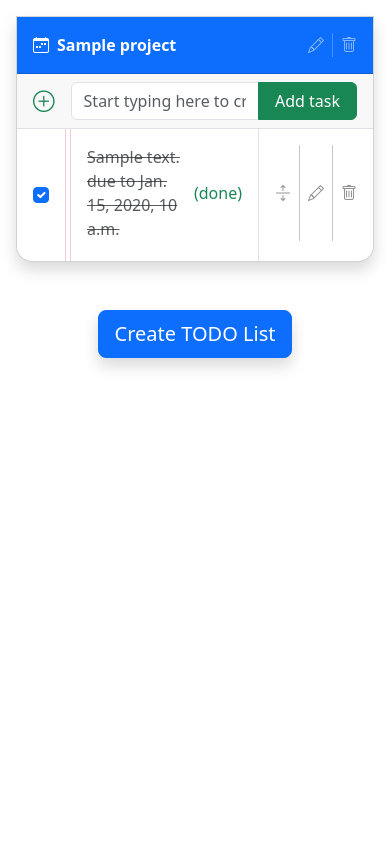
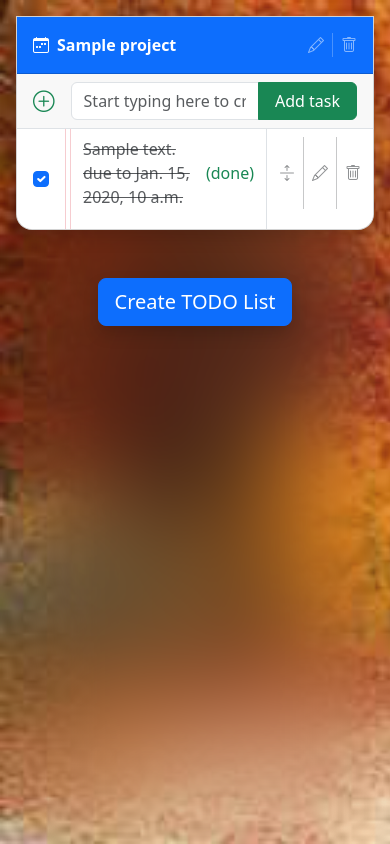
Before and after one commit to saswatacct/todo, a Django app: template todo/tasks/templates/tasks/project/list.html in a window 390 px wide. Run offline with Django 5.2, Linux system fonts and the light colour scheme; the template is opened without the code that fills it: most values are stand-ins (such as "Sample title", 1, 10 or a date in 2020); some libraries are stand-ins or nearby versions.

Commit message:
feat(styles): enhance mobile UI with compact padding and background styling

```diff
--- a/todo/static/css/styles.css
+++ b/todo/static/css/styles.css
@@ -16,11 +16,21 @@
     opacity: 1 !important;
 }
 
-/* Since mobile users can't hover over elements,
-   set their visibilty to visible */
 @media (max-width: 575.98px) {
+    /* Since mobile users can't hover over elements,
+       set their visibilty to visible */
     .opacity-0.parent-hover {
         opacity: 1 !important;
+    }
+
+    /* Decrease padding for mobile users
+       to make the UI more compact */
+    .task-list li > :not(.hstack) {
+        padding: 0.5rem 0.75rem !important;
+    }
+
+    .task-list :last-child > div:not(.hstack) {
+        padding-bottom: .75rem !important;
     }
 }
 
@@ -31,3 +41,27 @@
 .task-list :last-child > div:not(.hstack) {
     padding-bottom: 1.25rem !important;
 }
+
+@media (min-width: 1080px) {
+  .container-lg {
+    max-width: 960px;
+  }
+}
+
+.container-lg {
+  margin: 0 auto;
+}
+
+html {
+    height: 100%;
+}
+
+body {
+    /* This is an average color of the image used as fallback */
+    background-color: rgb(149, 85, 49);
+    background-image: url(../img/background.jpg);
+    background-repeat: no-repeat;
+    background-size: cover;
+    backdrop-filter: blur(50px);
+    min-height: 100%;
+}
```
Also changed, not shown: todo/static/img/background.jpg (added).
